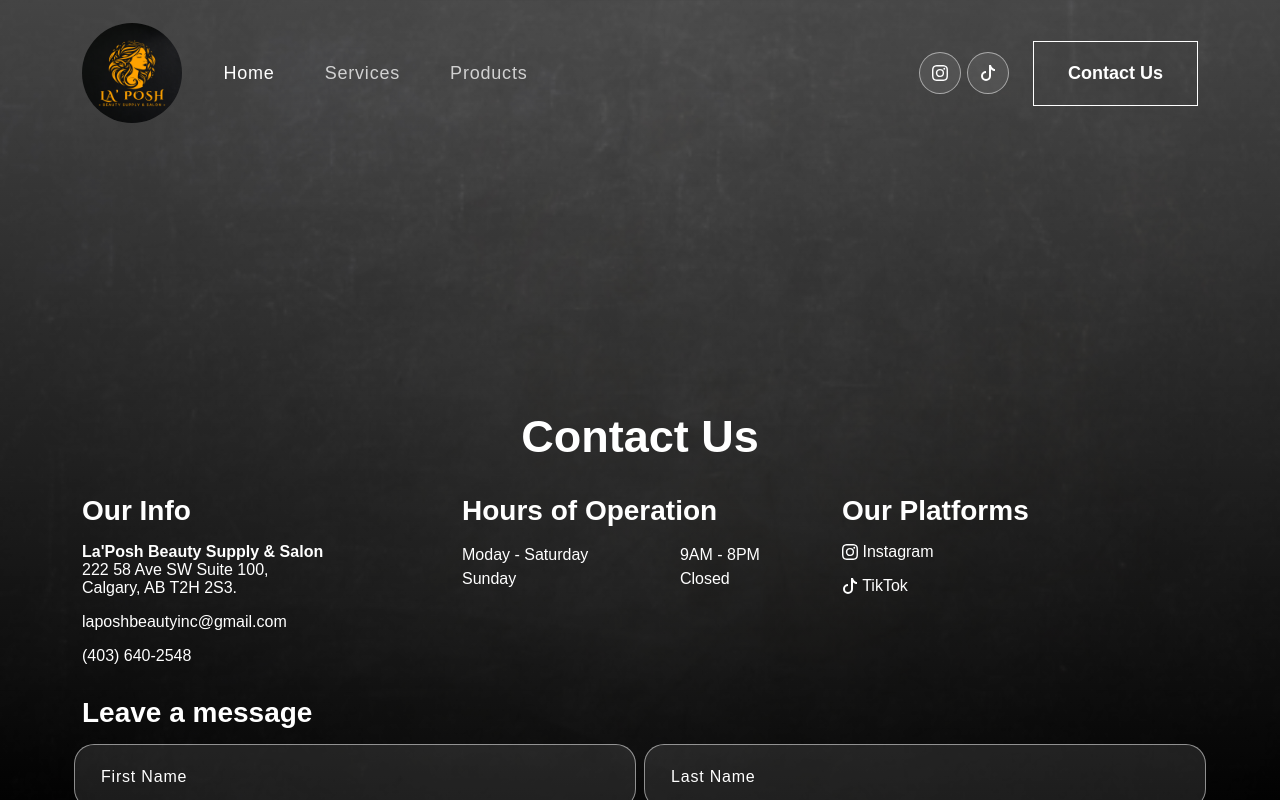
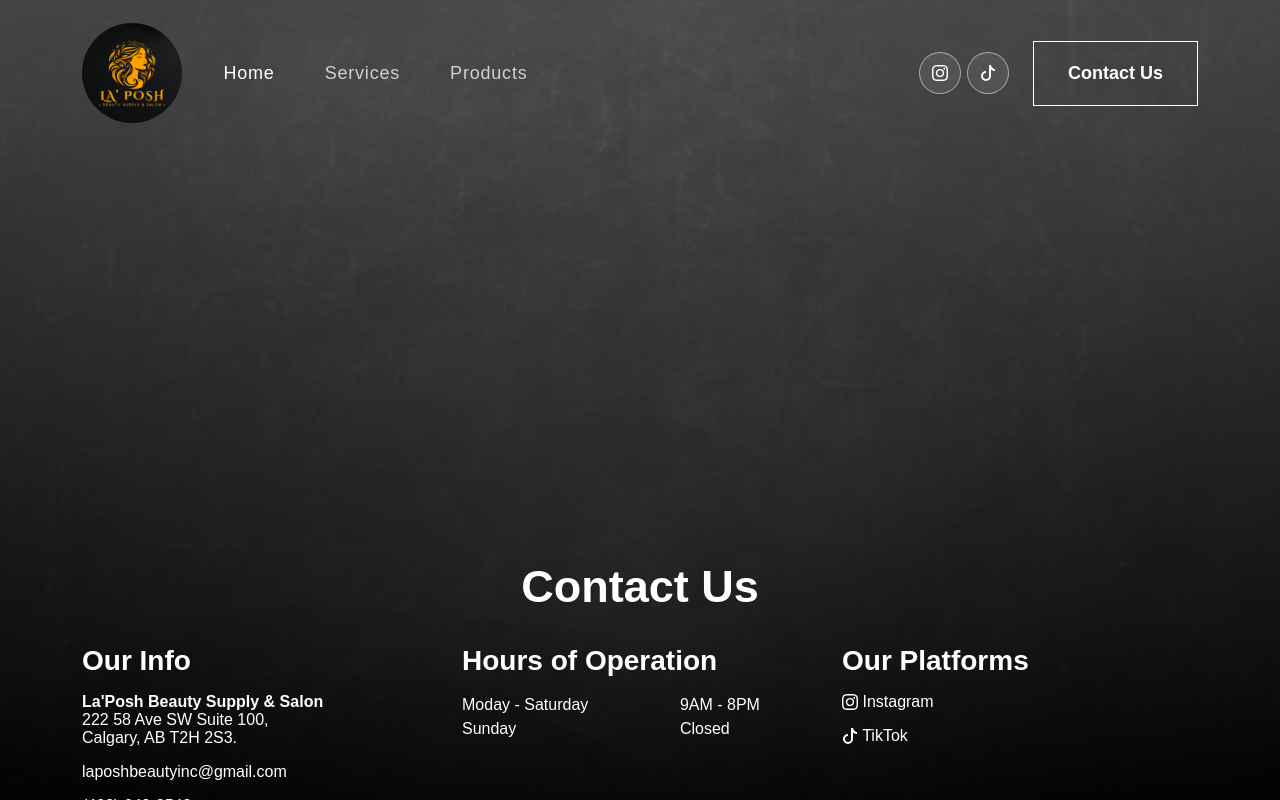
Before and after one commit to charles-55/laposh-beauty-salon, a React (Create React App) app: page / in a window 1280 px wide. Shown: the top 800 px of the page. Built offline with nearby package versions, Linux system fonts and the light colour scheme.

Commit message:
page not found update

```diff
--- a/src/App.js
+++ b/src/App.js
@@ -1,6 +1,6 @@
 import { BrowserRouter, Routes, Route } from 'react-router-dom';
 import { NavBar, Footer } from './components';
-import { Home } from './pages';
+import { Home, PageNotFound } from './pages';
 
 import './assets/css/main.css';
 import 'bootstrap/dist/css/bootstrap.min.css';
@@ -9,11 +9,14 @@
 	return (
 		<div className="App">
 			<NavBar />
-			<BrowserRouter>
-				<Routes>
-					<Route index path="/" element={<Home />} />
-				</Routes>
-			</BrowserRouter>
+			<main>
+				<BrowserRouter>
+					<Routes>
+						<Route index path="/" element={<Home />} />
+						<Route path='*' element={<PageNotFound />} />
+					</Routes>
+				</BrowserRouter>
+			</main>
 			<Footer />
 		</div>
 	);
--- /dev/null
+++ b/src/assets/css/error.css
@@ -0,0 +1,3 @@
+.error-page {
+    text-align: center;
+}
--- a/src/assets/css/main.css
+++ b/src/assets/css/main.css
@@ -17,8 +17,13 @@
 	color: #ffffff !important;
 	font-family: 'Centra', sans-serif !important;
 	font-weight: 400;
+	min-height: 100vh;
 	overflow-x: hidden;
 	position: relative;
+}
+
+main {
+    padding: 150px 5% 100px 5%;
 }
 
 h1, h2, h3, h4, h5, h6 {
--- /dev/null
+++ b/src/pages/PageNotFound.jsx
@@ -0,0 +1,23 @@
+import { Row, Col } from 'react-bootstrap';
+import { Button } from 'react-bootstrap';
+
+import lostImg from '../assets/img/lost2.png';
+
+import '../assets/css/error.css';
+
+export const PageNotFound = () => {
+    return (
+        <div className="mt-5 error-page">
+            <Row className="align-items-center">
+                <Col xs={7} md={7} xl={7}>
+                    <h1><strong>PAGE NOT FOUND!!!</strong></h1>
+                    <p>We can't seem to find the page you're looking for.</p>
+                    <Button href="/">Back to Home</Button>
+                </Col>
+                <Col xs={4} md={3} xl={3}>
+                    <img src={lostImg} alt="Lost" />
+                </Col>
+            </Row>
+        </div>
+    );
+}
--- a/src/pages/index.js
+++ b/src/pages/index.js
@@ -1,5 +1,7 @@
 import { Home } from "./Home";
+import { PageNotFound } from "./PageNotFound";
 
 export {
-    Home
+    Home,
+    PageNotFound
 };
```
Also changed, not shown: src/assets/img/lost1.png (added), src/assets/img/lost2.png (added).
